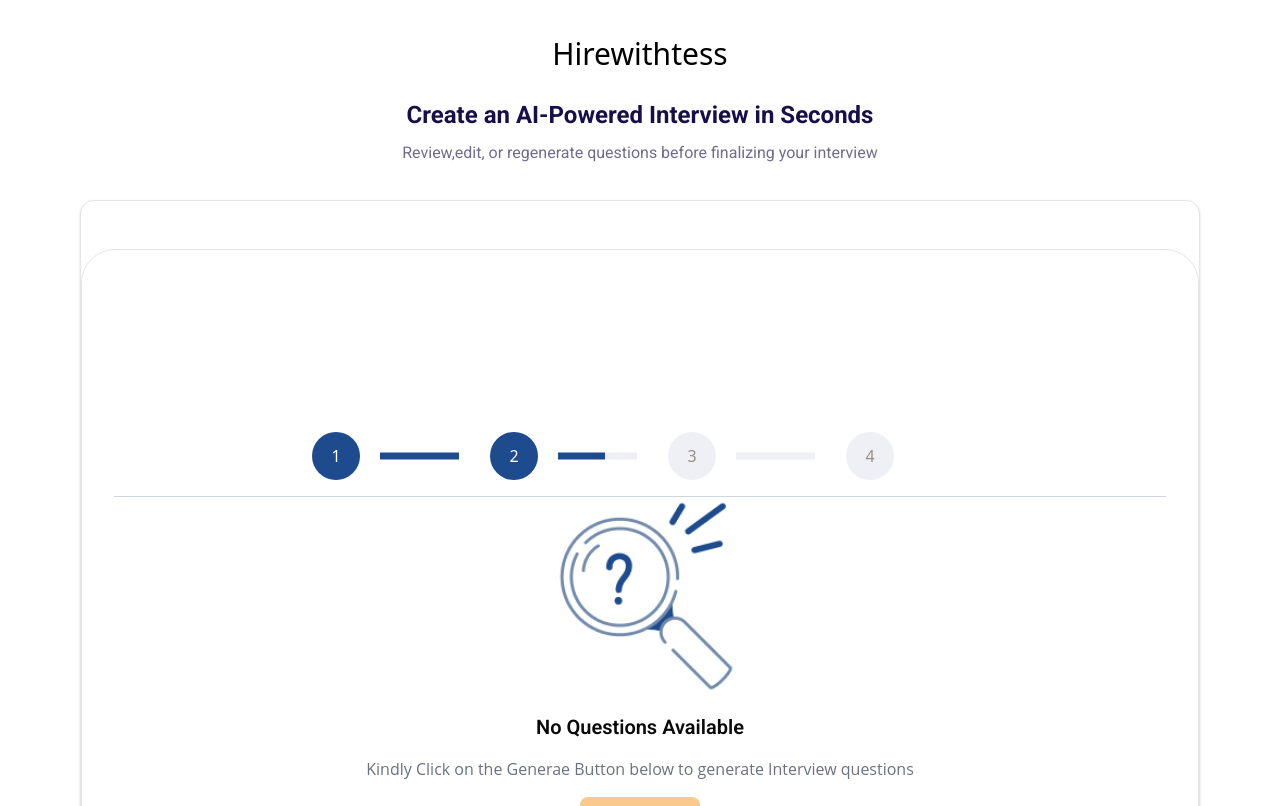
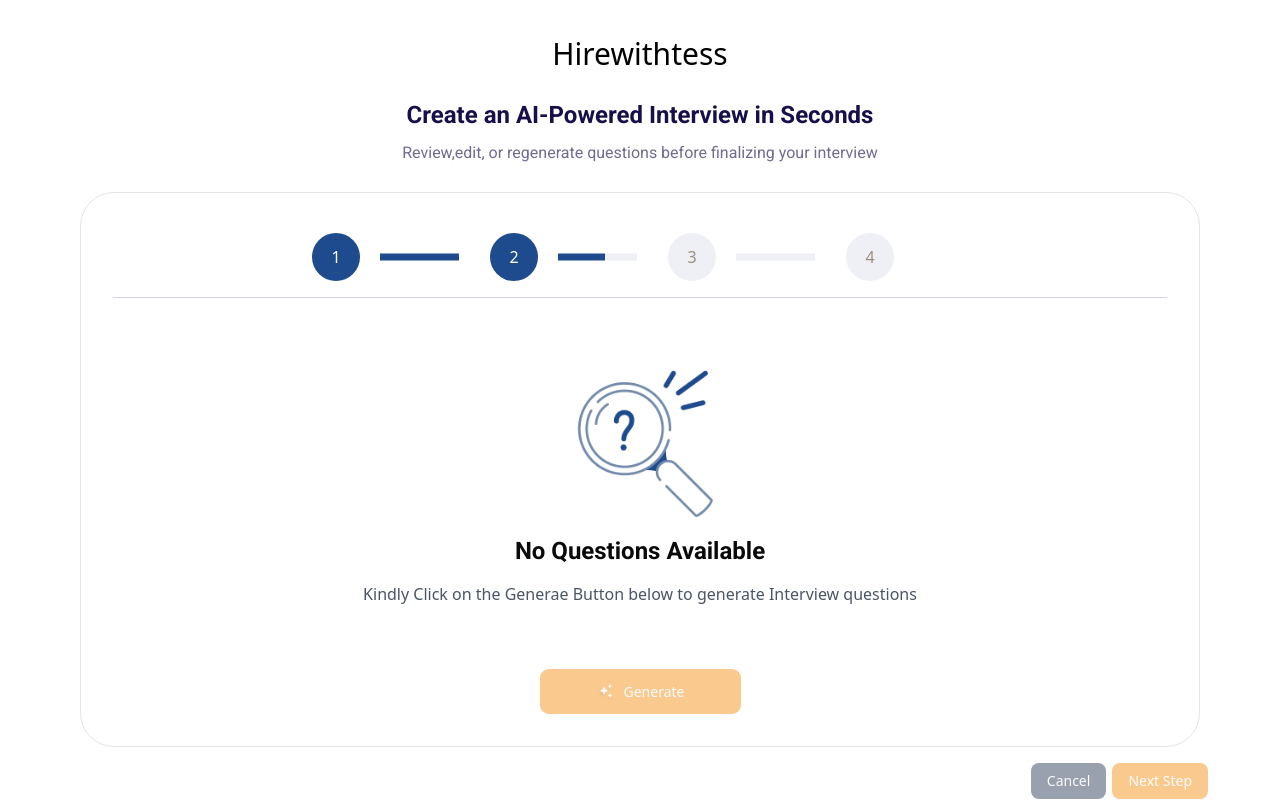
Before and after one commit to sayyamButt317/hire-with-tess-frontend, a Next.js app: page /interview/question in a window 1280 px wide. Shown: the top 806 px of the page. Built offline with nearby package versions, Linux system fonts and the light colour scheme.

Commit message:
update design

```diff
--- a/src/app/interview/component/emptycard.tsx
+++ b/src/app/interview/component/emptycard.tsx
@@ -11,16 +11,16 @@ interface NoQuestionProps {
 
 export default function NoQuestion({
     imageSrc = "/images/Frame.png",
-    title = "No Job Description Available",
+    title = "No Job Description Available!",
     description = "Kindly Check on the Generate below to generate Job Description",
     children
 }: NoQuestionProps) {
     return (
 
             <div className="flex flex-col items-center text-center space-y-4">
-                <Image src={imageSrc} alt={title} width={200} height={200} />
-                <h1 className="text-xl font-semibold font-[Roboto]">{title}</h1>
-                <p className="text-gray-500 font-[Open_Sans] ">{description}</p>
+                <Image className="mt-17" src={imageSrc} alt={title} width={157} height={171} />
+                <h1 className="text-[24px] leading-[24px] font-bold font-[roboto]">{title}</h1>
+                <p className="text-gray-600 text-[16px] leading-[30px] font-normal font-[Open Sans] ">{description}</p>
                 {children}
             </div>
 
--- a/src/app/interview/component/question.tsx
+++ b/src/app/interview/component/question.tsx
@@ -7,10 +7,6 @@ interface QuestionProps {
 }
 
 export default function Question({ questions, showImage = true }: QuestionProps) {
-    if (questions.length === 0) {
-        return <p className="text-gray-500">No questions available.</p>;
-    }
-
     return (
         <div className="text-left space-y-2 w-full">
             <h2 className="text-lg font-semibold mt-4 mb-6">AI Powered Questions:</h2>
@@ -21,8 +17,9 @@ export default function Question({ questions, showImage = true }: QuestionProps)
                             <Image src="/images/AIAvatar.png" alt="bot" width={40} height={40} />
                         )}
                         <Input
-                            placeholder={question}
-                            className="w-full"
+                            value={question}
+                            readOnly
+                            className="w-full h-[68px] rounded-[14px] border-1 text-black bg-white"
                         />
                     </div>
                 ))}
--- a/src/app/interview/question/page.tsx
+++ b/src/app/interview/question/page.tsx
@@ -26,23 +26,28 @@ export default function Questionnaire() {
             <InterviewLayout showStepper={true}
                              currentStep={2}
                              showGoogleLogin={false}
-                             description="Review,edit, or regenerate questions before finalizing your interview">
+                             useCard={false}
+                             description="Review,edit, or regenerate questions before finalizing your interview"
+                           >
+
                 <div className="flex flex-col w-full h-full items-center text-center space-y-4">
 
-                    {response.length > 0 ? <Question questions={response}  /> : <NoQuestion title="No Questions Available" description="Kindly Click on the Generae Button below to generate Interview questions" />}
+                    {response.length > 0 ? <Question questions={response}  /> : <NoQuestion title="No Questions Available" description="Kindly Click on the Generae Button below to generate Interview questions"
 
-                    <div className="mt-auto flex justify-center w-full">
+                    />}
+
+                    <div className="mt-auto flex justify-center ">
                         {response.length > 0 ? (
                             <Button
                                 onClick={onSubmit}
-                                className="bg-transparent text-black mt-8 border  hover:border-white hover:text-white rounded-2xl"
+                                className="w-[201px] h-[45px] mt-11 rounded-[9px] bg-transparent text-black border  hover:border-white hover:text-white "
                                 disabled={questionMutation.isPending}
                             >
                                 {questionMutation.isPending ? "Regenerating..." : "Regenerate Response"}
                             </Button>
                         ) : (
                             <Button
-                                className="flex items-center gap-2"
+                                className="flex items-center gap-2 w-[201px] h-[45px] mt-11 rounded-[9px]"
                                 type="button"
                                 onClick={onSubmit}
                                 disabled={!jobId || questionMutation.isPending}
@@ -52,6 +57,7 @@ export default function Questionnaire() {
                             </Button>
                         )}
                     </div>
+
                 </div>
             </InterviewLayout>
 
--- a/src/app/interview/review/page.tsx
+++ b/src/app/interview/review/page.tsx
@@ -59,6 +59,7 @@ export default function InterviewReview() {
             showStepper={true}
             currentStep={3}
             showGoogleLogin={false}
+            useCard={false}
         >
             <div className="w-full p-6">
                 <Form {...form}>
--- a/src/components/layout/InterviewLayout.tsx
+++ b/src/components/layout/InterviewLayout.tsx
@@ -37,7 +37,7 @@ export default function InterviewLayout({
                                         }: InterviewLayoutProps) {
 
     const Content = (
-        <div className="w-full h-[759px] border-[1px] mt-6 rounded-[34px] md:p-8 flex flex-col justify-center text-center items-center sm:p-6  ">
+        <div className="w-full border-[1px] mt-6 rounded-[34px] md:p-8 flex flex-col justify-center text-center items-center sm:p-6  ">
             {showStepper && (
                 <div className="flex flex-col items-center w-full mt-2">
                     <div className="flex justify-center w-full max-w-3xl">
```
